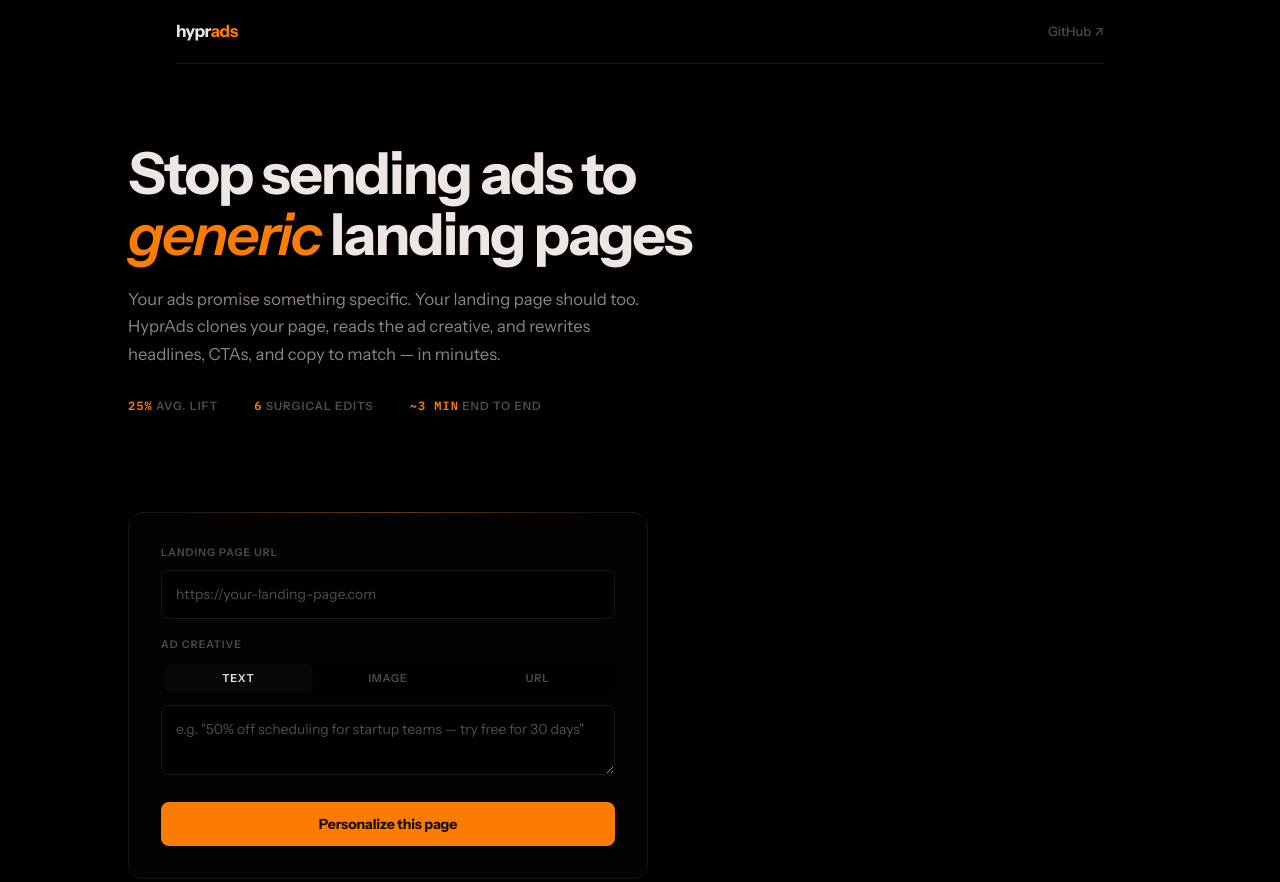
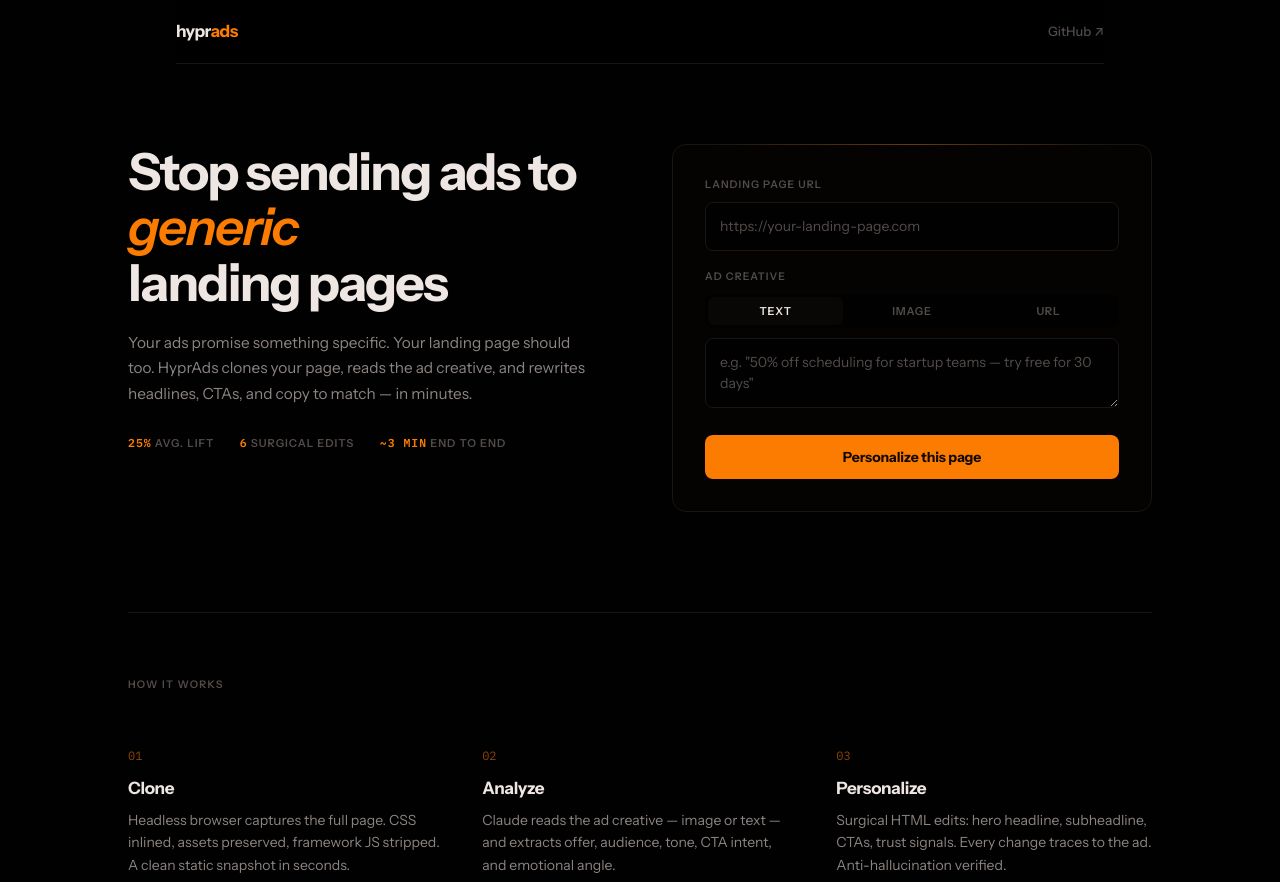
Before and after one commit to hitakshiA/hyprads, a website: page frontend/index.html in a window 1280 px wide. Shown: the top 882 px of the page. Drawn offline with Linux system fonts and the light colour scheme.

Commit message:
Two-column hero layout — headline left, input right

```diff
--- a/frontend/index.html
+++ b/frontend/index.html
@@ -26,13 +26,14 @@
 nav{display:flex;align-items:center;justify-content:space-between;padding:18px 0;border-bottom:1px solid var(--bd);position:sticky;top:0;z-index:50;background:color-mix(in oklch,var(--s0) 85%,transparent);backdrop-filter:blur(12px);-webkit-backdrop-filter:blur(12px);margin:0 clamp(20px,4vw,48px)}
 .wm{font-weight:700;font-size:17px;letter-spacing:-0.03em;color:var(--t1)}.wm b{color:var(--ac);font-weight:700}
 .nl{color:var(--t3);text-decoration:none;font-size:13px;font-weight:500;transition:color .15s}.nl:hover{color:var(--t2)}
-.hero{padding:clamp(64px,10vh,120px) 0 48px;max-width:640px}
-.hero h1{font-size:clamp(36px,5.5vw,58px);font-weight:700;line-height:1.05;letter-spacing:-0.035em;color:var(--t1)}
+.top{display:grid;grid-template-columns:1fr 1fr;gap:clamp(40px,5vw,80px);align-items:start;padding:clamp(64px,10vh,120px) 0 60px}
+.hero{max-width:none}
+.hero h1{font-size:clamp(34px,4vw,52px);font-weight:700;line-height:1.08;letter-spacing:-0.035em;color:var(--t1)}
 .hero h1 i{font-style:italic;color:var(--ac);font-weight:600}
-.hero .ld{margin-top:20px;font-size:clamp(15px,1.3vw,17px);line-height:1.65;color:var(--t2);max-width:520px}
-.sts{display:flex;gap:clamp(20px,3vw,36px);margin-top:28px;font-size:11.5px;font-weight:600;text-transform:uppercase;letter-spacing:.09em;color:var(--t3)}
-.sts strong{font-family:var(--mono);color:var(--ac);font-weight:600;font-size:12px}
-.ia{margin-top:48px;max-width:520px;border:1px solid var(--bd);border-radius:14px;padding:clamp(24px,3vw,32px);background:var(--s1);position:relative}
+.hero .ld{margin-top:20px;font-size:clamp(15px,1.2vw,16px);line-height:1.65;color:var(--t2);max-width:460px}
+.sts{display:flex;gap:clamp(16px,2vw,28px);margin-top:28px;font-size:11px;font-weight:600;text-transform:uppercase;letter-spacing:.09em;color:var(--t3)}
+.sts strong{font-family:var(--mono);color:var(--ac);font-weight:600;font-size:11.5px}
+.ia{max-width:none;border:1px solid var(--bd);border-radius:14px;padding:clamp(24px,3vw,32px);background:var(--s1);position:relative}
 .ia::after{content:'';position:absolute;top:-1px;left:40px;right:40px;height:1px;background:linear-gradient(90deg,transparent,var(--ac),transparent);opacity:.35}
 .lb{display:block;font-size:10.5px;font-weight:600;text-transform:uppercase;letter-spacing:.1em;color:var(--t3);margin-bottom:8px}
 .fl{width:100%;background:var(--s0);border:1px solid var(--bd);border-radius:8px;padding:13px 14px;color:var(--t1);font-family:var(--sans);font-size:14px;line-height:1.5;outline:none;transition:border-color .2s}
@@ -83,7 +84,7 @@
 .nv{font-family:var(--mono);font-size:clamp(24px,3vw,30px);font-weight:600;color:var(--t1);letter-spacing:-.02em}
 .nlb{font-size:10.5px;text-transform:uppercase;letter-spacing:.07em;font-weight:600;color:var(--t3);margin-top:3px}
 footer{padding:28px 0;text-align:center;font-size:13px;color:var(--t3);border-top:1px solid var(--bd)}
-@media(max-width:720px){.cp,.rps,.sps{grid-template-columns:1fr}.nms{flex-wrap:wrap;gap:24px}}
+@media(max-width:720px){.top{grid-template-columns:1fr}.cp,.rps,.sps{grid-template-columns:1fr}.nms{flex-wrap:wrap;gap:24px}}
 ::-webkit-scrollbar{width:5px}::-webkit-scrollbar-track{background:var(--s0)}::-webkit-scrollbar-thumb{background:var(--bd);border-radius:3px}
 @media(prefers-reduced-motion:reduce){.ti{animation:none;opacity:1;transform:none}}
 </style>
@@ -91,6 +92,7 @@
 <body>
 <div class="pg">
 <nav><div class="wm">hypr<b>ads</b></div><a class="nl" href="https://github.com/hitakshiA/hyprads" target="_blank" rel="noopener">GitHub &#8599;</a></nav>
+<div class="top">
 <section class="hero">
 <h1>Stop sending ads to <i>generic</i> landing&nbsp;pages</h1>
 <p class="ld">Your ads promise something specific. Your landing page should too. HyprAds clones your page, reads the ad creative, and rewrites headlines, CTAs, and copy to match — in&nbsp;minutes.</p>
@@ -105,6 +107,7 @@
 <div id="p-link" class="pn"><input id="adurl" class="fl" type="url" placeholder="https://facebook.com/ads/library/..." spellcheck="false"></div>
 </div>
 <button id="go" class="ct">Personalize this page</button>
+</div>
 </div>
 <div id="prog" class="pr"><div class="prh"><span class="prl">Processing</span><span id="clock" class="tmr">0:00</span></div><div id="tl" class="tl"></div></div>
 <div id="res" class="rs">
```
